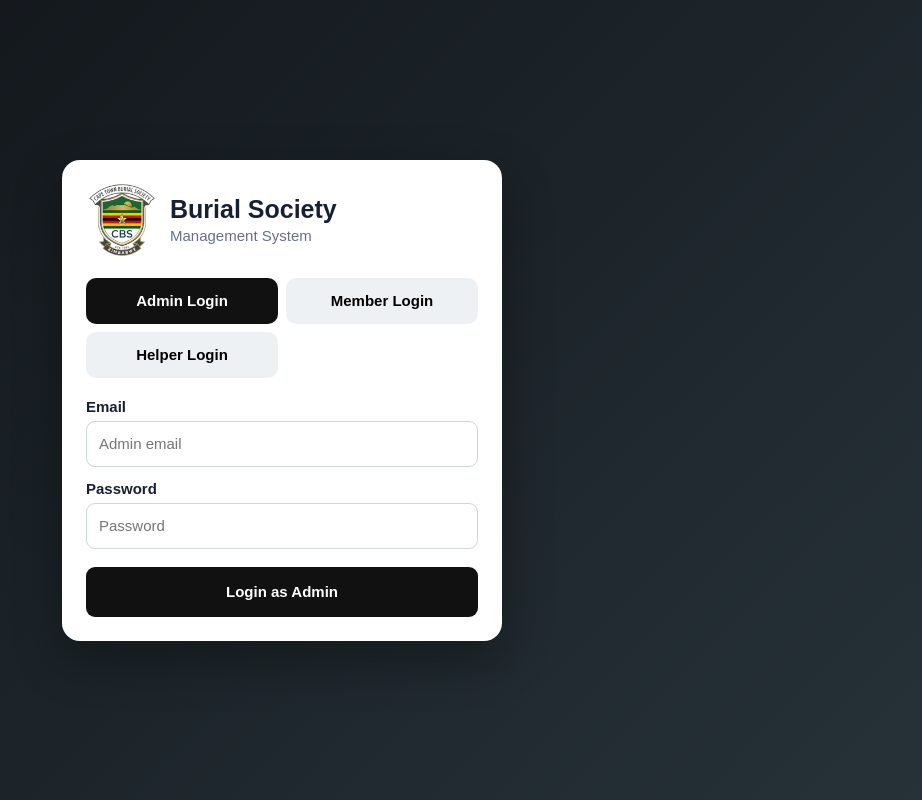
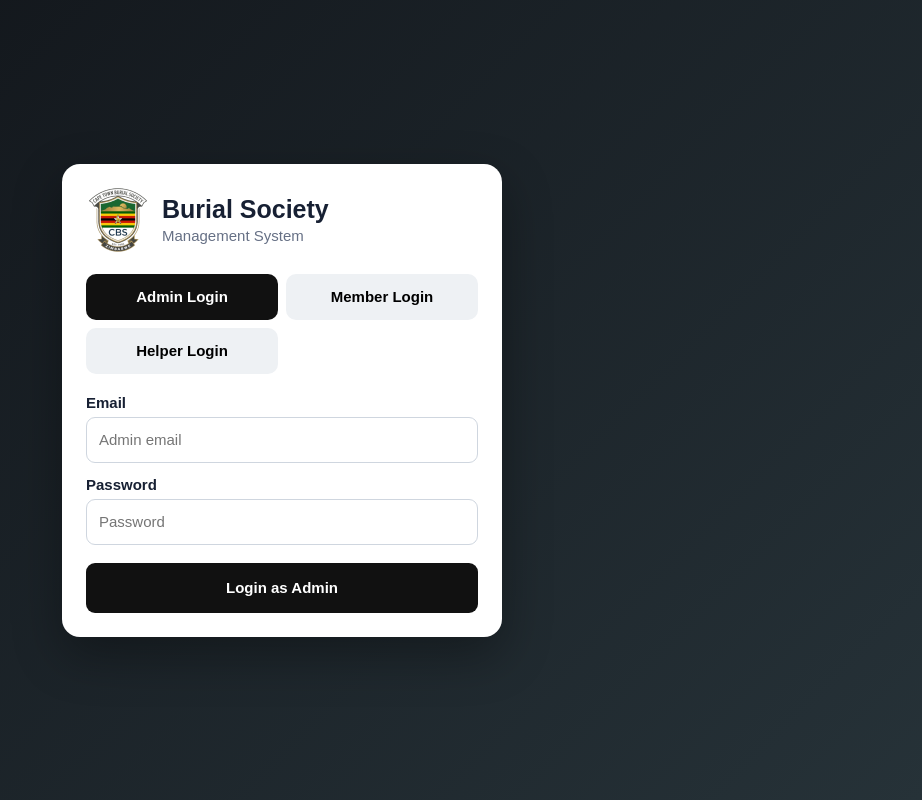
Before and after one commit to ZayneOfficial/source-folder, a React (Vite) app in the folder cbs-react/: page / in a window 1280 px wide. Shown: the whole page, without its empty margins (358-1280 px from the left). Built offline with nearby package versions, Linux system fonts and the light colour scheme.

Commit message:
fixed logo size

```diff
--- a/cbs-react/src/index.css
+++ b/cbs-react/src/index.css
@@ -910,8 +910,8 @@ tbody tr:last-child td {
 }
 
 .brand-icon{
-  width:72px;
-  height:72px;
+  width:64px;
+  height:64px;
   border-radius:12px;
   background:#fff;
   display:grid;
```
